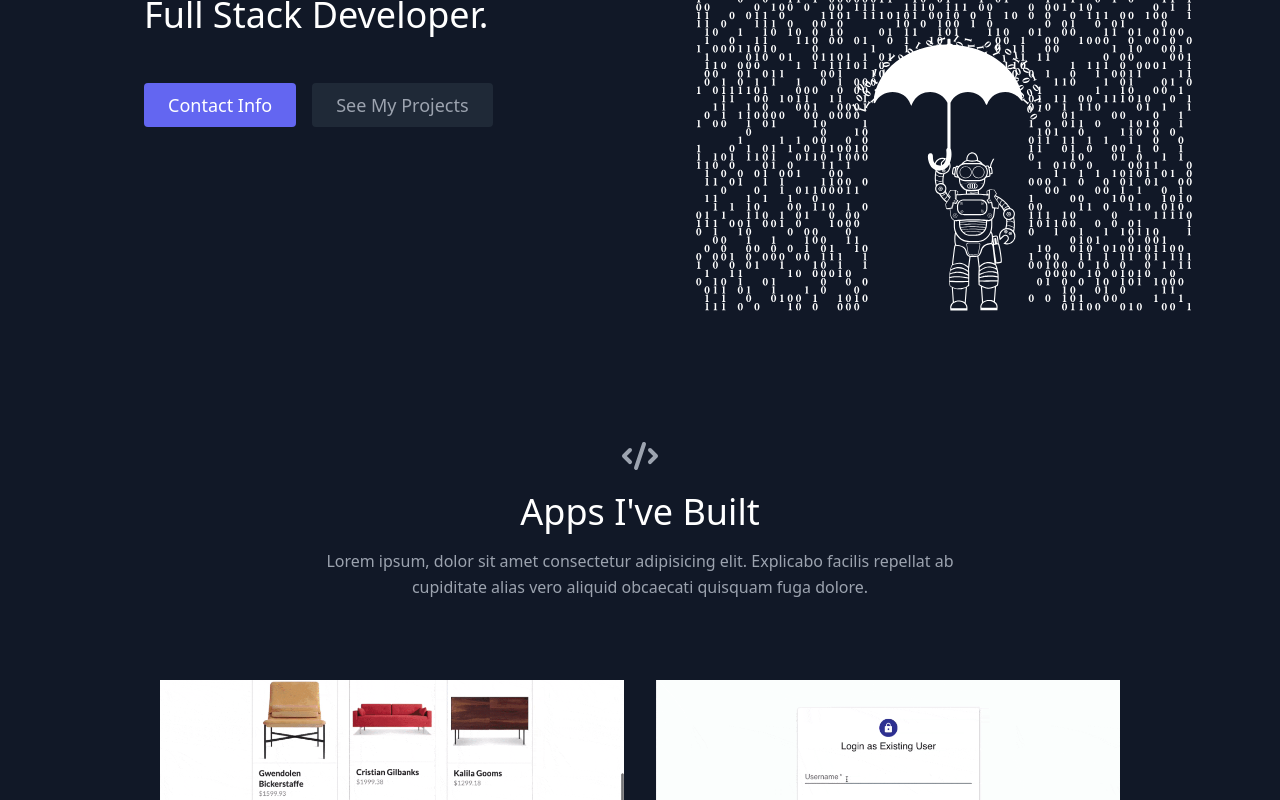
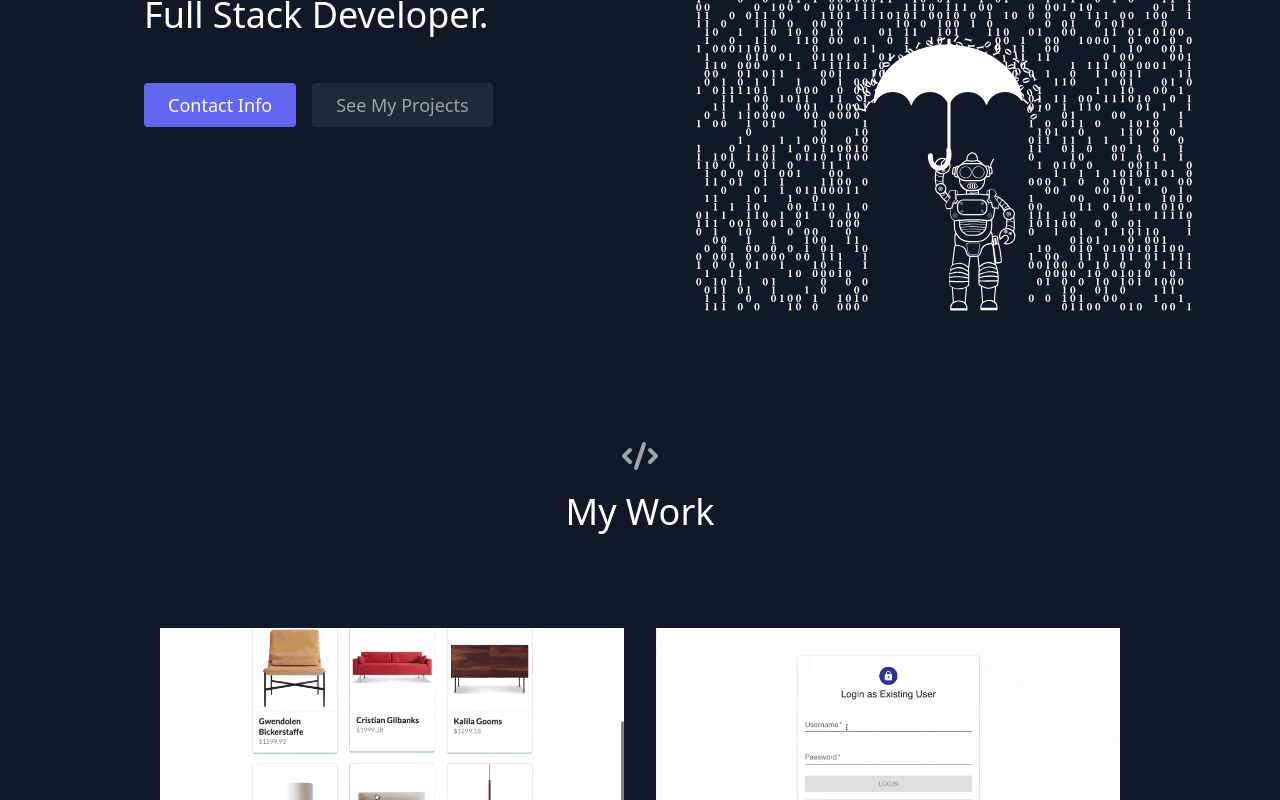
Before and after one commit to raphget/Personal-Portfolio, a React (Create React App) app: page / in a window 1280 px wide. Shown: the part 387-1187 px from the top of the page. Built offline with nearby package versions, Linux system fonts and the light colour scheme.

Commit message:
contact updates

```diff
--- a/src/components/Projects.js
+++ b/src/components/Projects.js
@@ -9,13 +9,9 @@
         <div className="flex flex-col w-full mb-20">
           <CodeIcon className="mx-auto inline-block w-10 mb-4" />
           <h1 className="sm:text-4xl text-3xl font-medium title-font mb-4 text-white">
-            Apps I've Built
+            My Work
           </h1>
-          <p className="lg:w-2/3 mx-auto leading-relaxed text-base">
-            Lorem ipsum, dolor sit amet consectetur adipisicing elit. Explicabo
-            facilis repellat ab cupiditate alias vero aliquid obcaecati quisquam
-            fuga dolore.
-          </p>
+
         </div>
         <div className="flex flex-wrap -m-4">
           {projects.map((project) => (
```
